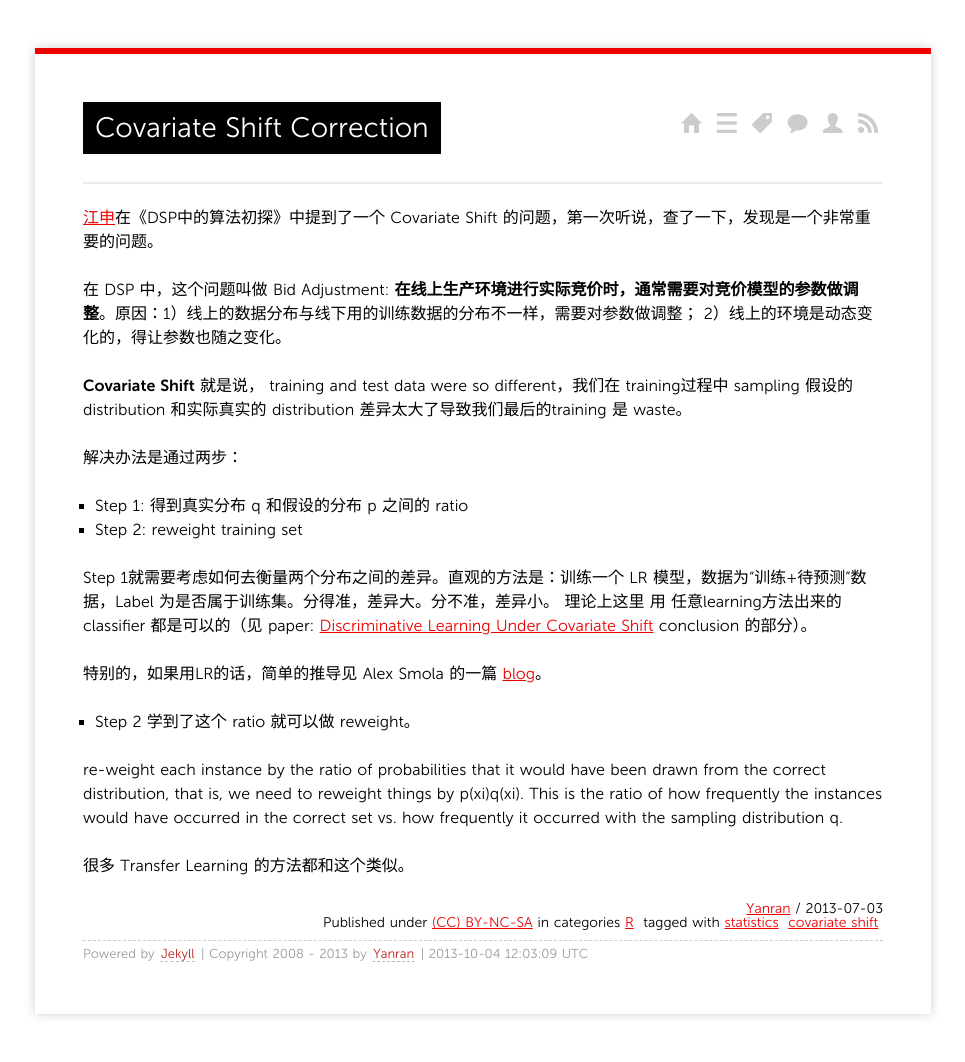
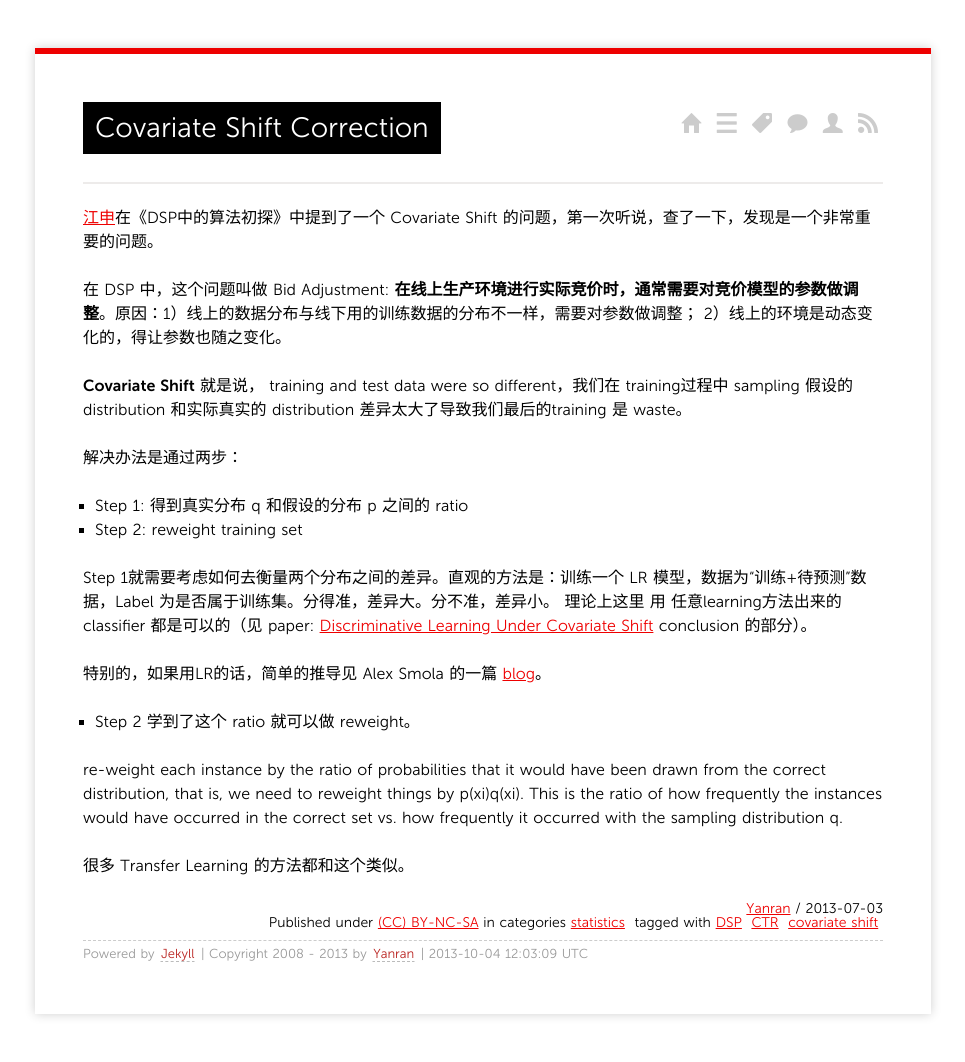
Before and after one commit to niangaotuantuan/niangaotuantuan.github.io, a Jekyll site: the page built from _posts/2013/2013-07-03-covariate-shift-correction.md, in a window 1280 px wide. Shown: the whole page, without its empty margins (157-1122 px from the left). Built offline with Jekyll 4.4.1, drawn with Linux system fonts in a browser that asks for light colours; Markdown is read by kramdown in place of the engine named in the settings; comment, search, counter and statistics services are not loaded.

Commit message:
typo fixed

```diff
--- a/_posts/2013/2013-07-03-covariate-shift-correction.md
+++ b/_posts/2013/2013-07-03-covariate-shift-correction.md
@@ -2,9 +2,10 @@
 layout: post
 title: Covariate Shift Correction
 categories:
-- R
+- statistics
 tags:
-- statistics
+- DSP
+- CTR
 - covariate shift
 ---
 
```
